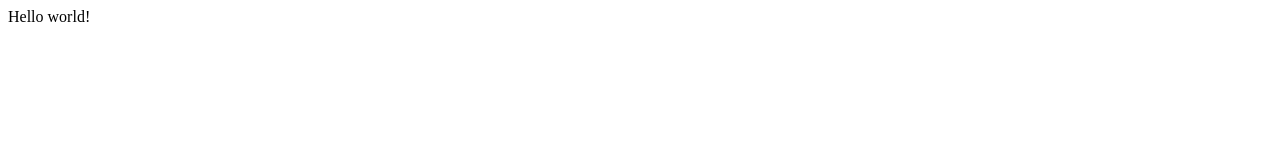
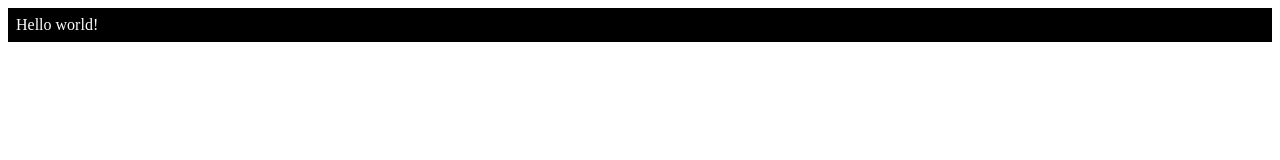
Before and after one commit to sorknes/my-personal-site-ts, a Gatsby site: page / in a window 1280 px wide. Built offline with nearby package versions, Linux system fonts and the light colour scheme; Gatsby itself is replaced by a stand-in of ours.

Commit message:
refactor: Update to TS functional component

```diff
--- a/src/pages/index.tsx
+++ b/src/pages/index.tsx
@@ -1,5 +1,22 @@
 import * as React from "react"
 
-export default function Home() {
-  return <div>Hello world!</div>
+import { token } from "../utils/tokens/index"
+
+export interface IProps {}
+
+const Home: React.FC<IProps> = () => {
+  return (
+    <div
+      style={{
+        padding: token.space[2],
+        backgroundColor: token.color.neutral.TINT_0,
+        color: token.color.neutral.TINT_100,
+      }}>
+      Hello world!
+    </div>
+  )
 }
+
+Home.defaultProps = {}
+
+export default Home
```
